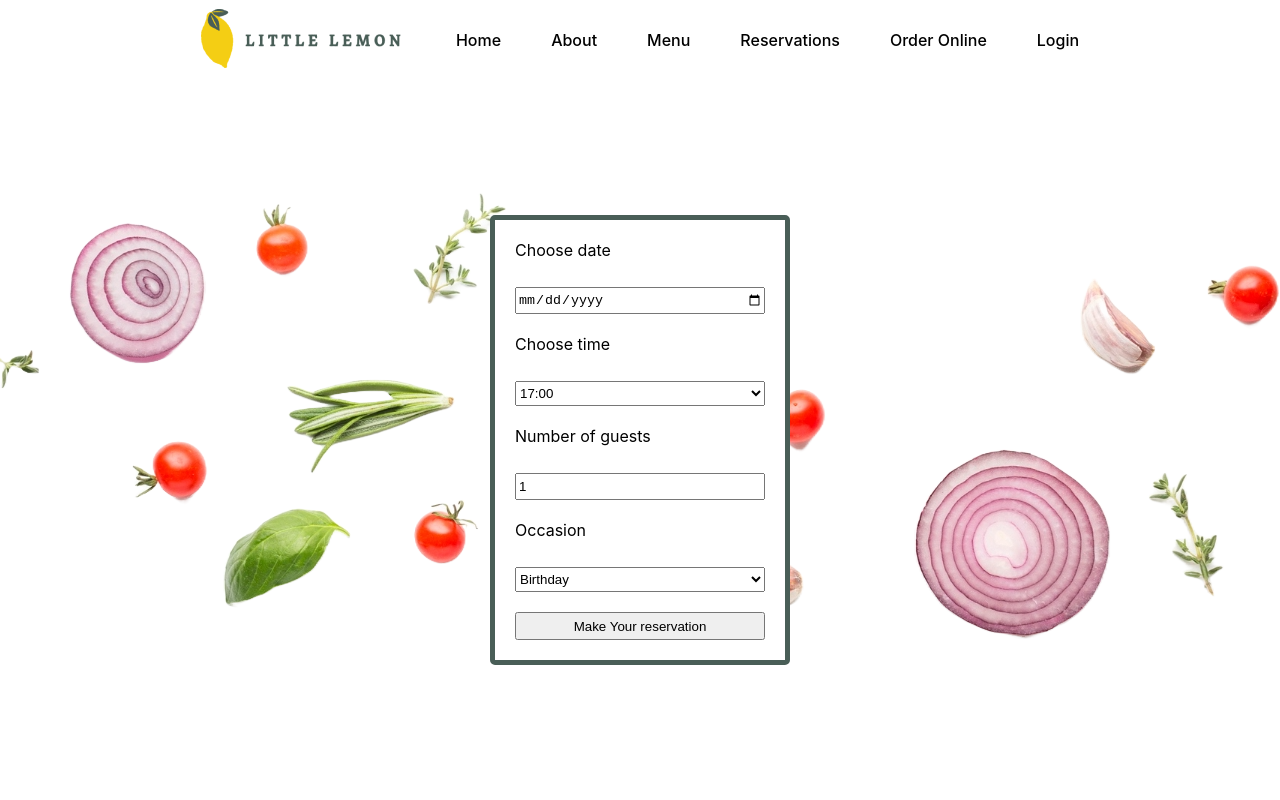
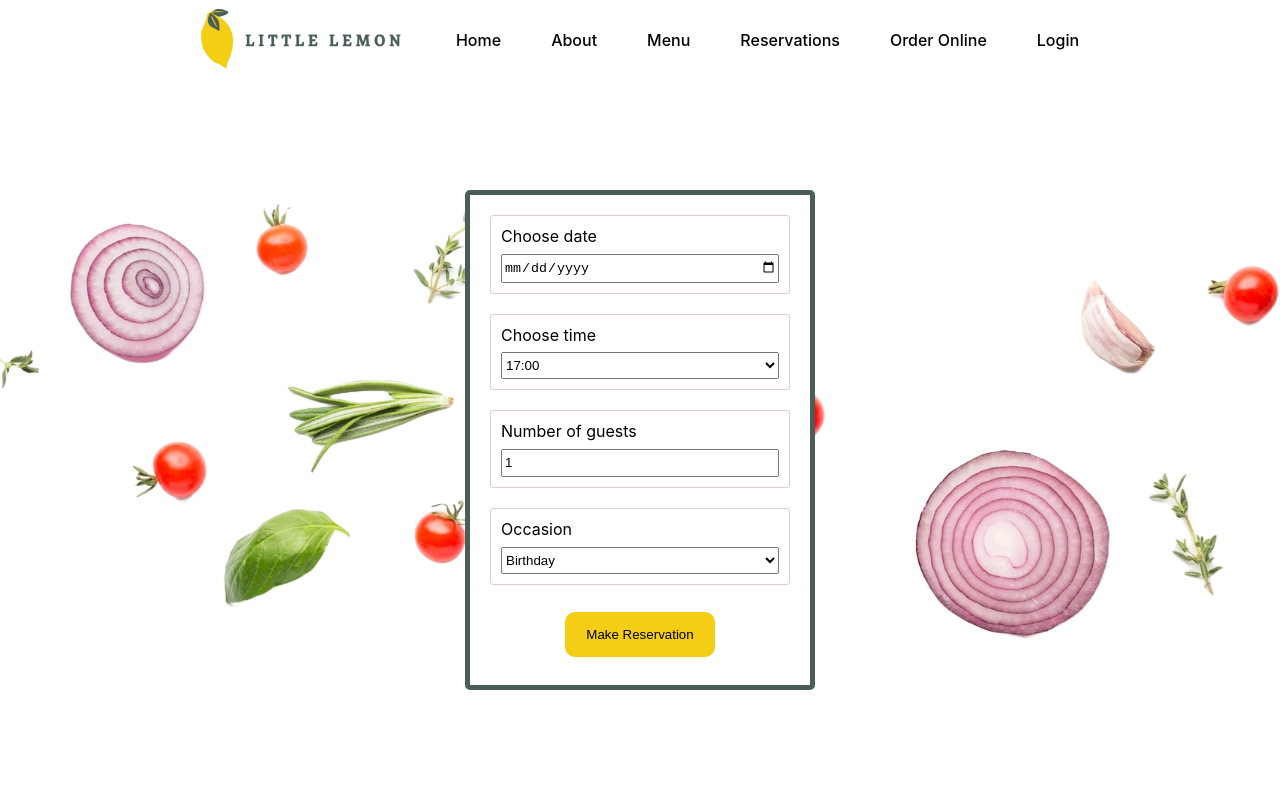
Before and after one commit to tharindu991/LittleLemonWeb, a React (Create React App) app: page /booking in a window 1280 px wide. Shown: the top 800 px of the page. Built offline with nearby package versions, Linux system fonts and the light colour scheme.

Commit message:
validations & code improvements

```diff
--- a/src/App.css
+++ b/src/App.css
@@ -113,6 +113,7 @@ h3 {
   display: flex;
   justify-content: center;
   border: none;
+  cursor: pointer;
 }
 
 /* specials */
@@ -346,11 +347,27 @@ h3 {
 
   padding: 20px;
   display: grid;
-  width: 250px;
+  width: 300px;
   gap: 20px;
 
-  height: 400px;
+  height: 450px;
   background-color: #ffffff;
+}
+
+.submit-button-container {
+  display: flex;
+  justify-content: center;
+  align-items: center;
+}
+
+.form-field-container {
+  padding: 10px;
+  border: 1px solid rgb(224, 204, 204);
+  border-radius: 3px;
+}
+
+.form-field-error {
+  color: red;
 }
 
 /* footer */
--- a/src/components/BookingForm.js
+++ b/src/components/BookingForm.js
@@ -1,3 +1,4 @@
+import FormField from "./FormField";
 const BookingForm = (props) => {
   const {
     date,
@@ -33,24 +34,35 @@ const BookingForm = (props) => {
         })
       }
     >
+      <FormField>
         <label htmlFor="res-date">Choose date</label>
         <input
+          aria-label="date"
+          min={new Date().toJSON().slice(0, 10)}
           type="date"
           id="res-date"
-        // defaultValue={defaultDate}
           onChange={(e) => handleAvailableTimes(e.target.value)}
+          required
         />
+      </FormField>
+
+      <FormField>
         <label htmlFor="res-time">Choose time</label>
         <select
+          aria-label="time"
           id="res-time"
           onChange={(e) => setTime(e.target.value)}
           value={time}
+          required
         >
           {availableTimes &&
             availableTimes.map((item) => <option key={item}>{item}</option>)}
         </select>
+      </FormField>
+      <FormField>
         <label htmlFor="guests">Number of guests</label>
         <input
+          aria-label="number of guests"
           type="number"
           placeholder="1"
           min="1"
@@ -58,17 +70,30 @@ const BookingForm = (props) => {
           id="guests"
           value={numOfGuests}
           onChange={(e) => setNumOfGuests(e.target.value)}
+          required
         />
+      </FormField>
+      <FormField>
         <label htmlFor="occasion">Occasion</label>
         <select
           id="occasion"
+          aria-label="occation"
           onChange={(e) => setOccation(e.target.value)}
           value={occasion}
+          required
         >
           {occasions &&
             occasions.map((item) => <option key={item}>{item}</option>)}
         </select>
-      <input type="submit" value="Make Your reservation" />
+      </FormField>
+      <div className="submit-button-container">
+        <input
+          aria-label="Submit and make reservation"
+          className="button-container"
+          type="submit"
+          value="Make Reservation"
+        />
+      </div>
     </form>
   );
 };
--- /dev/null
+++ b/src/components/FormField.js
@@ -0,0 +1,17 @@
+const FormField = (props) => {
+  const { error } = props;
+  return (
+    <div
+      className="form-field-container "
+      style={{
+        display: "grid",
+      }}
+    >
+      {props.children}
+
+      {error && <div className="form-field-error">{error}</div>}
+    </div>
+  );
+};
+
+export default FormField;
```
Lines whose indentation alone changed are shown as unchanged.
